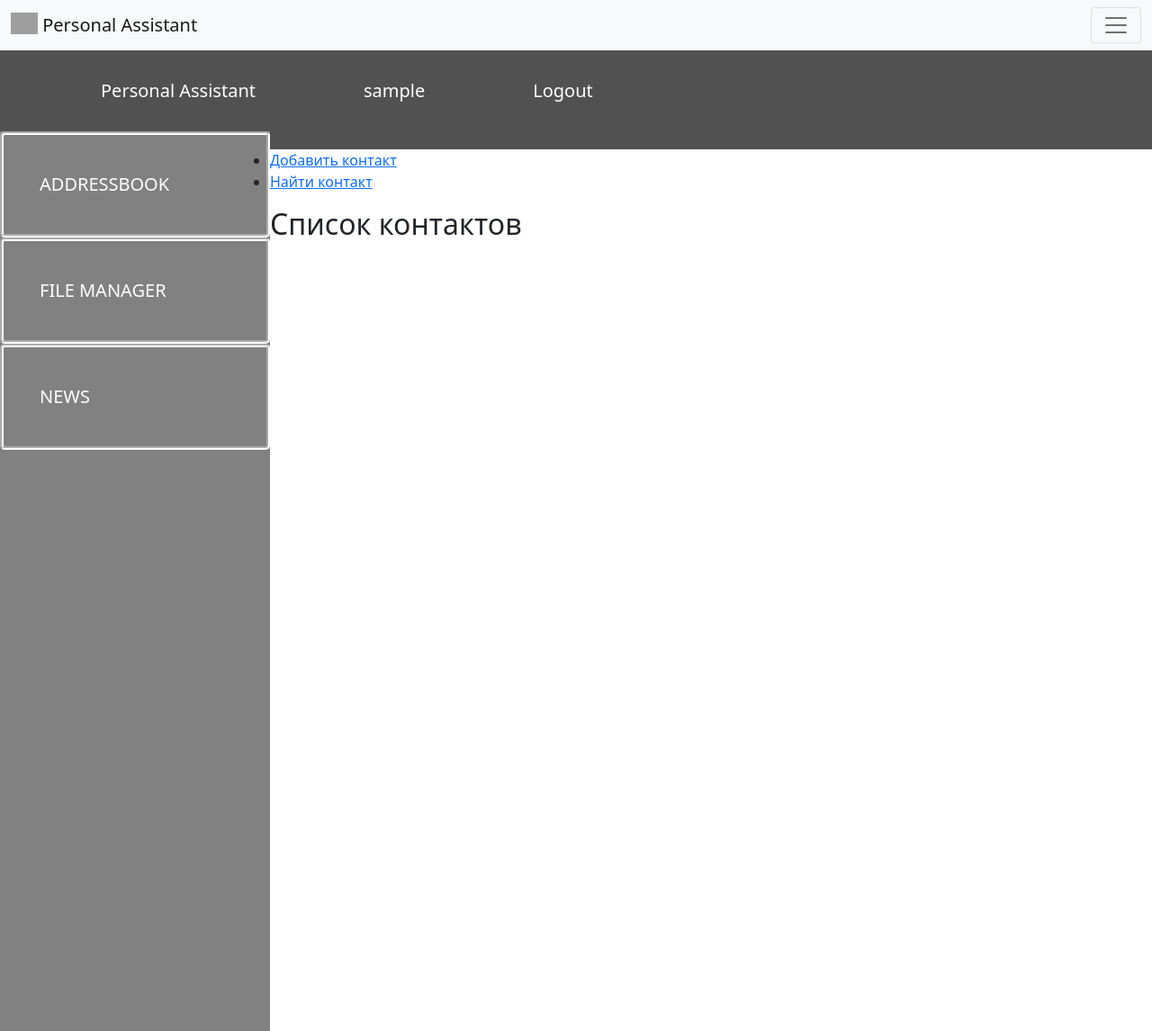
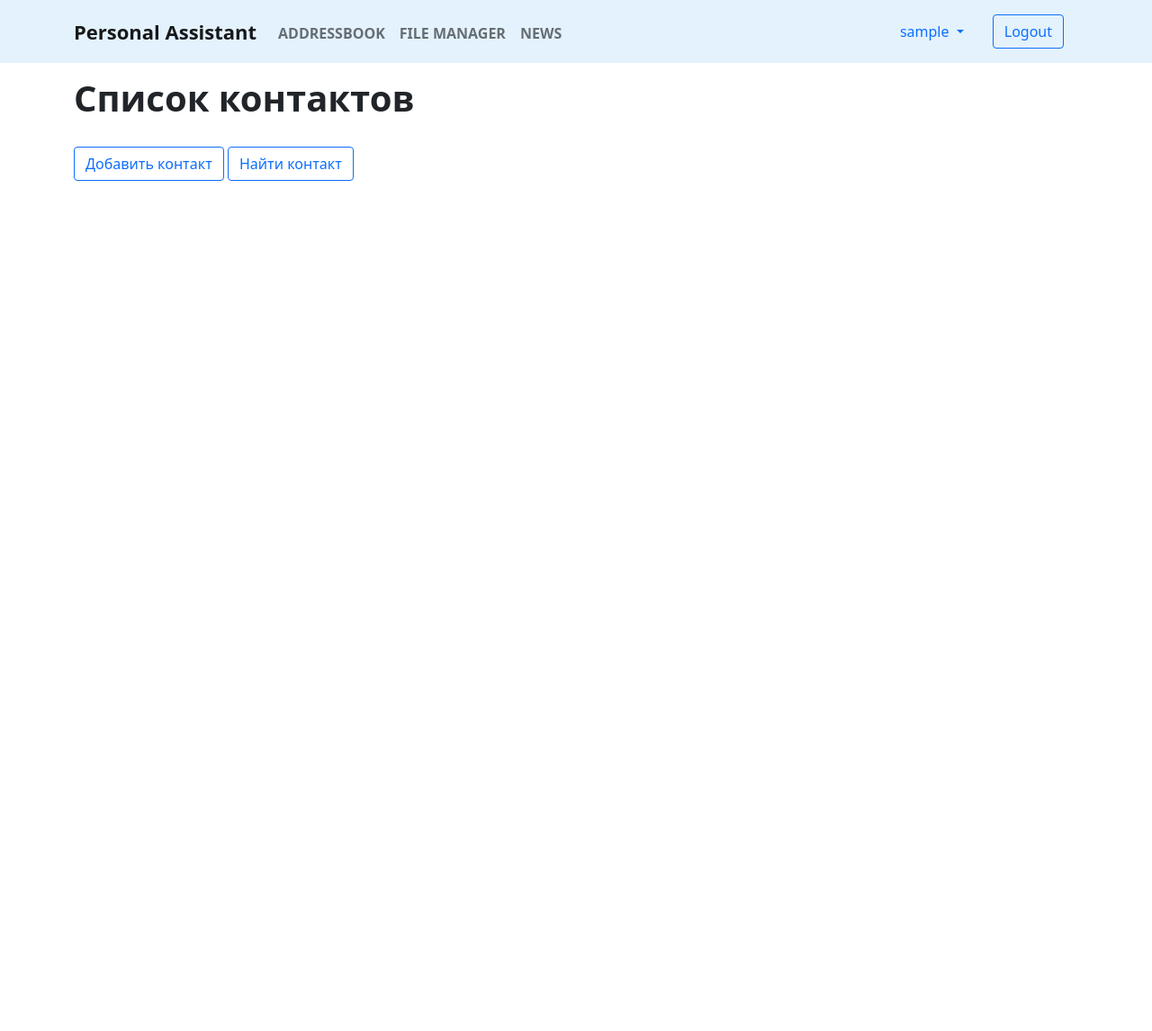
Before and after one commit to personal-assisntant-2/personal-assistant, a Django app: page /addressbook/home/ in a window 1280 px wide. Shown: the whole page at 90% size. After the commit the page ends 201 px from the top, so only its background shows below. Run offline with Django 3.2, Linux system fonts and the light colour scheme; the visitor is signed in with stand-in values (Sample User, id 1); data that the repository does not hold is empty; grey boxes are pictures that could not be loaded.

Commit message:
bootstrap

```diff
--- a/assistant/addressbook/templates/addressbook/abonent_list.html
+++ b/assistant/addressbook/templates/addressbook/abonent_list.html
@@ -1,14 +1,11 @@
 <style type = "text/css">
 .blok {
-    max-height: 500px;
-    width: 700px;
-    background: rgb(211, 211, 211);
-    color: rgb(0, 0, 0);
-    overflow-y: scroll;
+    max-height: 700px;
+    overflow-y: auto;
 }
 </style>
 <div class="blok">
-<table>
+<table class="table">
 {% for abonent in abonents%}
 <tr>
     <td><a href = " {% url 'addressbook:detail' abonent.pk %} ">{{ abonent.name }}  </a></td>
--- a/assistant/addressbook/templates/addressbook/find-contacts.html
+++ b/assistant/addressbook/templates/addressbook/find-contacts.html
@@ -10,7 +10,7 @@
             <tbody>
                 {% csrf_token %}
                 {{ form.as_table}}
-                <input type="submit" value="Искать">
+                <input type="submit" class="btn btn-success" value="Искать">
             </tbody>
         </table>
     </form>
--- a/assistant/addressbook/templates/addressbook/home.html
+++ b/assistant/addressbook/templates/addressbook/home.html
@@ -1,6 +1,11 @@
 {% extends 'base.html' %}
+{% load static %}
+
+{% block main_title %}
+    Список контактов
+{% endblock %}
+
 {% block content %}
-{% load static %}
 <style>
     label,
     input {
@@ -10,13 +15,20 @@
     span.helptext {
         display: none;
     }
+
 </style>
-<ul class="horizontal-flex">
-    <li><a  href="{% url 'addressbook:add-contact' %}">Добавить контакт</a></li>
-    <li><a  href=" {% url 'addressbook:find-contacts' %}">Найти контакт</a></li>
-</ul>
+<div class="mb-3">
+<a href="{% url 'addressbook:add-contact' %}">
+    <button type="button" class="btn btn-outline-primary">
+        Добавить контакт
+    </button>
+</a>
+<a href=" {% url 'addressbook:find-contacts' %}">
+    <button type="button" class="btn btn-outline-primary">
+        Найти контакт
+    </button>
+</a>
+</div>
 
-
-<h2> Список контактов </h2>
 {% include "addressbook/abonent_list.html" %}
 {% endblock %}
--- a/assistant/addressbook/views.py
+++ b/assistant/addressbook/views.py
@@ -207,6 +207,7 @@ def delete_contact(request, pk):
     abonent.delete()
     return redirect(reverse('addressbook:home'))
 
+@login_required
 def birthdays(request):
     '''The first page  after authentication.
     There will be list of friends,
--- a/assistant/assistant/templates/assistant/base.html
+++ b/assistant/assistant/templates/assistant/base.html
@@ -7,67 +7,13 @@
     <link rel="stylesheet" href="https://cdn.jsdelivr.net/npm/bootstrap@5.1.3/dist/css/bootstrap.min.css">
 
     <style>
-    aside {
-  float: left;
-  background: #818181;
-
-  width: 300px;
-  height: 1000px;
-
-}
-aside ul {
-  list-style: none;
-  padding-inline-start: 0px;
-
-}
-aside ul li {
-  background-color: #818181;
-  border: 4px groove #ffffff;
-  border-radius: 5px;
-  padding: 40px 20px 40px 40px;
-
-  font-size: 20px;
-  transition: all 0.6s ease;
-}
-
-aside ul li a {
-  color: #ffffff;
-  text-decoration: none;
-  transition: all 0.6s ease;
-}
-
-
-aside li a:hover {
-  color: #000000;
-}
-
-header {
-  float: up;
-  background: #515151;
-  padding: 10px;
-  width: 100%;
-}
-header ul {
-    display: inline-flex;
-  list-style: none;
-  margin: 10px;
-}
-header ul li {
-  margin: 10px 60px 10px 60px;
-
-  font-size: 20px;
-  transition: all 0.6s ease;
-}
-
-header ul li a {
-  color: #ffffff;
-  text-decoration: none;
-  transition: all 0.6s ease;
-}
-
-header li a:hover {
-  color: #000000;
-}
+        a{
+            color: black;
+            text-decoration: none;
+        }
+        a:hover{
+            color: grey;
+        }
 
 
     </style>
@@ -75,73 +21,92 @@ header li a:hover {
 <body>
 
 
-<nav class="navbar navbar-light bg-light">
-    <div class="container-fluid">
-        <a class="navbar-brand" href=' {% url "addressbook:birthdays" %}'>
-            <img src="/docs/5.1/assets/brand/bootstrap-logo.svg" alt="" width="30" height="24"
-                 class="d-inline-block align-text-top">
-            Personal Assistant
-        </a>
-        <button class="navbar-toggler" type="button" data-bs-toggle="collapse" data-bs-target="#navbarNavAltMarkup"
-                aria-controls="navbarNavAltMarkup" aria-expanded="false" aria-label="Toggle navigation">
+{% block header %}
+
+<nav class="navbar navbar-expand-lg navbar-light" style="background-color: #e3f2fd;">
+    <div class="container">
+        <ul class="navbar-nav me-auto mb-2 mb-lg-0">
+            <li class="nav-item">
+                <a class="navbar-brand" href='{% url "addressbook:birthdays" %}'>
+                    <b style="font-size: 22px;"> Personal Assistant</b>
+                </a>
+            </li>
+        </ul>
+        <button class="navbar-toggler" type="button" data-bs-toggle="collapse" data-bs-target="#navbarSupportedContent"
+                aria-controls="navbarSupportedContent" aria-expanded="false" aria-label="Toggle navigation">
             <span class="navbar-toggler-icon"></span>
         </button>
-        <ul class="collapse navbar-collapse" id="navbarNavAltMarkup">
-            <ul class="navbar-nav me-auto mb-2 mb-lg-0">
+        <div class="collapse navbar-collapse" id="navbarSupportedContent">
+            <ul class="navbar-nav me-auto mb-2 mb-lg-0" style="margin-top: 3px;">
+                {% if not user.is_anonymous %}
                 <li class="nav-item">
-                {% if request.resolver_match.url_name != 'news' %}
+                    <a class="nav-link mr-3" href="{% url 'addressbook:home' %}"><b>ADDRESSBOOK</b></a>
+                </li>
                 <li class="nav-item">
-                    <a class="nav-link active" aria-current="page" href="#">{{user.username}}</a>
+                    <a class="nav-link" href="{% url 'file_manager:file' %}"><b>FILE MANAGER</b></a>
+                </li>
+                <li class="nav-item">
+                    <a class="nav-link" href="{% url 'news:news' %}"><b>NEWS</b></a>
+                </li>
+                {% elif request.resolver_match.url_name == 'news' %}
+                <li class="nav-item">
+                    <a class="nav-link mr-3" href="{% url 'addressbook:home' %}"><b>ADDRESSBOOK</b></a>
+                </li>
+                <li class="nav-item">
+                    <a class="nav-link" href="{% url 'file_manager:file' %}"><b>FILE MANAGER</b></a>
+                </li>
+                <li class="nav-item">
+                    <a class="nav-link" href="{% url 'news:news' %}"><b>NEWS</b></a>
+                </li>
+                {% else %}
+                <li class="nav-item">
+                    <a class="nav-link" href="{% url 'login' %}"><b>Login</b></a>
+                </li>
+                <li class="nav-item">
+                    <a class="nav-link" href="{% url 'register' %}"><b>Register</b></a>
                 </li>
                 {% endif %}
-                <li class="nav-item">
-                <a class="nav-link" href="{% url 'logout' %}">Logout</a>
-                </li>
             </ul>
+
+            {% if request.resolver_match.url_name != 'news' %}
+            <div class="dropdown">
+                <a class="nav-link dropdown-toggle" href="#" id="navbarDropdownMenuLink" role="button" data-bs-toggle="dropdown" aria-expanded="false">
+                    {{user.username}}
+                </a>
+                <ul class="dropdown-menu" aria-labelledby="navbarDropdownMenuLink">
+                    <li>
+                        <a class="dropdown-item"  href="{% url 'password_change' %}">Change password</a>
+                    </li>
+                </ul>
+            </div>
+            {% endif %}
+
+            <a class="nav-link" href="{% url 'logout' %}">
+                <button type="button" class="btn btn-outline-primary">Logout</button>
+            </a>
         </div>
     </div>
 </nav>
+{% endblock %}
 
 
-<header>
+<div class="container">
+    <div class="row">
+        <div class="col">
+            <h1 style="margin: 15px 0 30px;"><b>
+                {% block main_title %}
+                {% endblock %}
+                </b>
+            </h1>
 
-    <ul>
-        <li>
-            <a href=' {% url "addressbook:birthdays" %}'>Personal Assistant</a>
-        </li>
-        {% if request.resolver_match.url_name != 'news' %}
-        <li>
-            <a href="">{{user.username}}</a>
-        </li>
-        {% else %}
-        <li>
-        </li>
-        {% endif %}
-        <li>
-            <a href="{% url 'logout' %}">Logout</a>
-        </li>
-    </ul>
+            {% block content %}
+            {% endblock %}
+        </div>
+    </div>
+</div>
 
-</header>
 
-<aside>
-
-    <ul>
-        <li>
-            <a class="button-menu" href="{% url 'addressbook:home' %}">ADDRESSBOOK</a>
-        </li>
-        <li>
-            <a class="button-menu" href="{% url 'file_manager:file' %}">FILE MANAGER</a>
-        </li>
-        <li>
-            <a class="button-menu" href="{% url 'news:news' %}">NEWS</a>
-        </li>
-    </ul>
-</aside>
-
-<header>
-    {% block header %}{% endblock %}
-</header>
-{% block content %}
-{% endblock %}
+<script src="https://cdn.jsdelivr.net/npm/bootstrap@5.1.3/dist/js/bootstrap.min.js"
+        integrity="sha384-QJHtvGhmr9XOIpI6YVutG+2QOK9T+ZnN4kzFN1RtK3zEFEIsxhlmWl5/YESvpZ13"
+        crossorigin="anonymous"></script>
 </body>
```
Also changed, not shown: assistant/addressbook/templates/addressbook/abonent_detail.html (+33 -18 lines), assistant/addressbook/templates/addressbook/add_contact.html (+14 -11 lines), assistant/addressbook/templates/addressbook/birthdays.html (+5 -6 lines), assistant/addressbook/templates/addressbook/edit_contact.html (+15 -13 lines), assistant/filemanager/templates/file_manager/file.html (+11 -12 lines), assistant/news/templates/news/news.html (+4 -4 lines), assistant/users/templates/registration/login.html (+7 -5 lines), assistant/users/templates/users/dashboard.html (+4 -11 lines), assistant/users/templates/users/register.html (+7 -3 lines).
